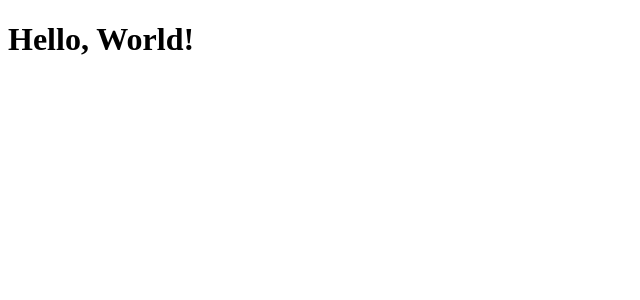
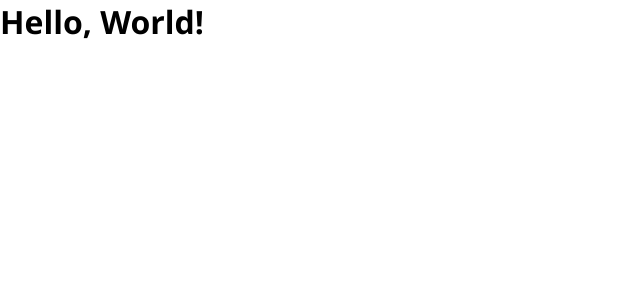
Before and after one commit to setxpro/system-admin, a React (Create React App) app: page / in a window 1280 px wide. Shown: the top 300 px of the page, without its empty margins (0-640 px from the left). Built offline with nearby package versions, Linux system fonts and the light colour scheme.

Commit message:
create global styles

```diff
--- a/package.json
+++ b/package.json
@@ -10,9 +10,15 @@
     "@types/node": "^16.18.0",
     "@types/react": "^18.0.21",
     "@types/react-dom": "^18.0.6",
+    "@types/react-router-dom": "^5.3.3",
+    "@types/styled-components": "^5.1.26",
+    "axios": "^1.1.3",
     "react": "^18.2.0",
     "react-dom": "^18.2.0",
+    "react-icons": "^4.6.0",
+    "react-router-dom": "^6.4.2",
     "react-scripts": "5.0.1",
+    "styled-components": "^5.3.6",
     "typescript": "^4.8.4",
     "web-vitals": "^2.1.4"
   },
--- a/src/App.tsx
+++ b/src/App.tsx
@@ -1,5 +1,12 @@
+import GlobalStyles from "./Styles/GlobalStyles";
+
 const App = () => {
-  return <h1>Hello, World!</h1>;
+  return (
+    <>
+      <GlobalStyles />
+      <h1>Hello, World!</h1>
+    </>
+  );
 };
 
 export default App;
--- /dev/null
+++ b/src/Styles/GlobalStyles.ts
@@ -0,0 +1,14 @@
+import { createGlobalStyle } from "styled-components";
+
+export default createGlobalStyle`
+    * {
+        margin: 0;
+        padding: 0;
+        box-sizing: border-box;
+    }
+
+    html,body {
+        font-size: calc(60% + .8vmin);
+        font-family: 'Segoe UI', Tahoma, Geneva, Verdana, sans-serif;
+    }
+`;
```
Also changed, not shown: 1 other file (tests, documents, lock files or other folders).
